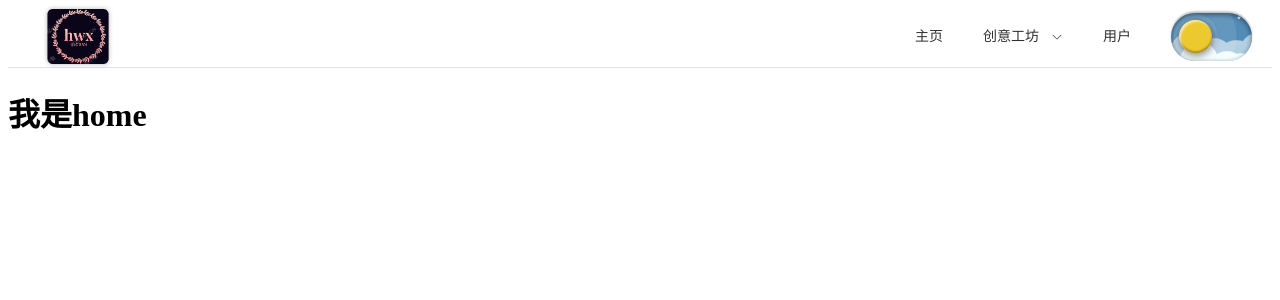
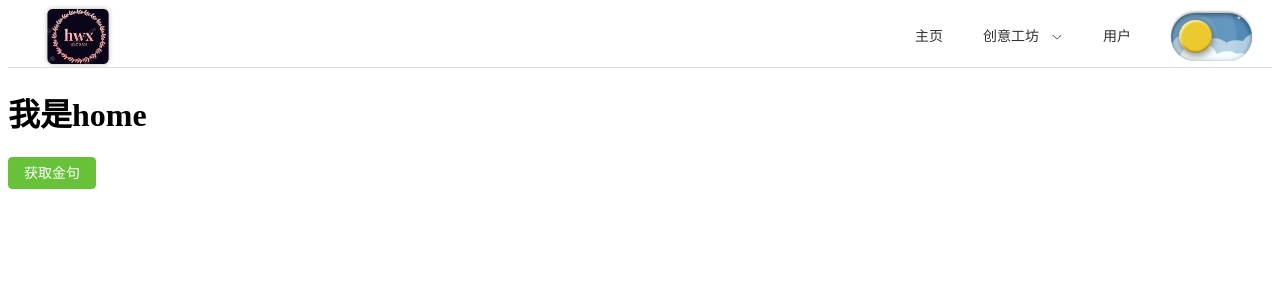
Before and after one commit to Hyhayhy/bigHomework-fe, a Vue app: page / in a window 1280 px wide. Shown: the top 300 px of the page. Built offline with nearby package versions, Linux system fonts and the light colour scheme.

Commit message:
金句功能

```diff
--- a/src/views/home.vue
+++ b/src/views/home.vue
@@ -1,11 +1,27 @@
-<script setup lang="ts">
-
+<script setup>
+import axios from "axios";
+import { ref } from "vue";
+const str = ref("");
+const flag=ref(true)
+const getJinJu=()=>{
+  axios.get("https://v1.hitokoto.cn/").then((data) => {
+  // console.log(data.data.hitokoto);
+  str.value = data.data.hitokoto;
+  flag.value=false;
+  setTimeout(()=>{
+    flag.value=true;
+  },60000)
+});
+}
 </script>
 <template>
   <div>
     <h1>我是home</h1>
+    <h1>{{ str }}</h1>
+    <el-row class="mb-4">
+    <el-button v-if="flag" type="success" @click="getJinJu">获取金句</el-button>
+    <el-button v-else type="danger" disabled >获取金句</el-button>
+  </el-row>
   </div>
 </template>
-<style scoped lang="scss">
-
-</style>
+<style scoped lang="scss"></style>
```
